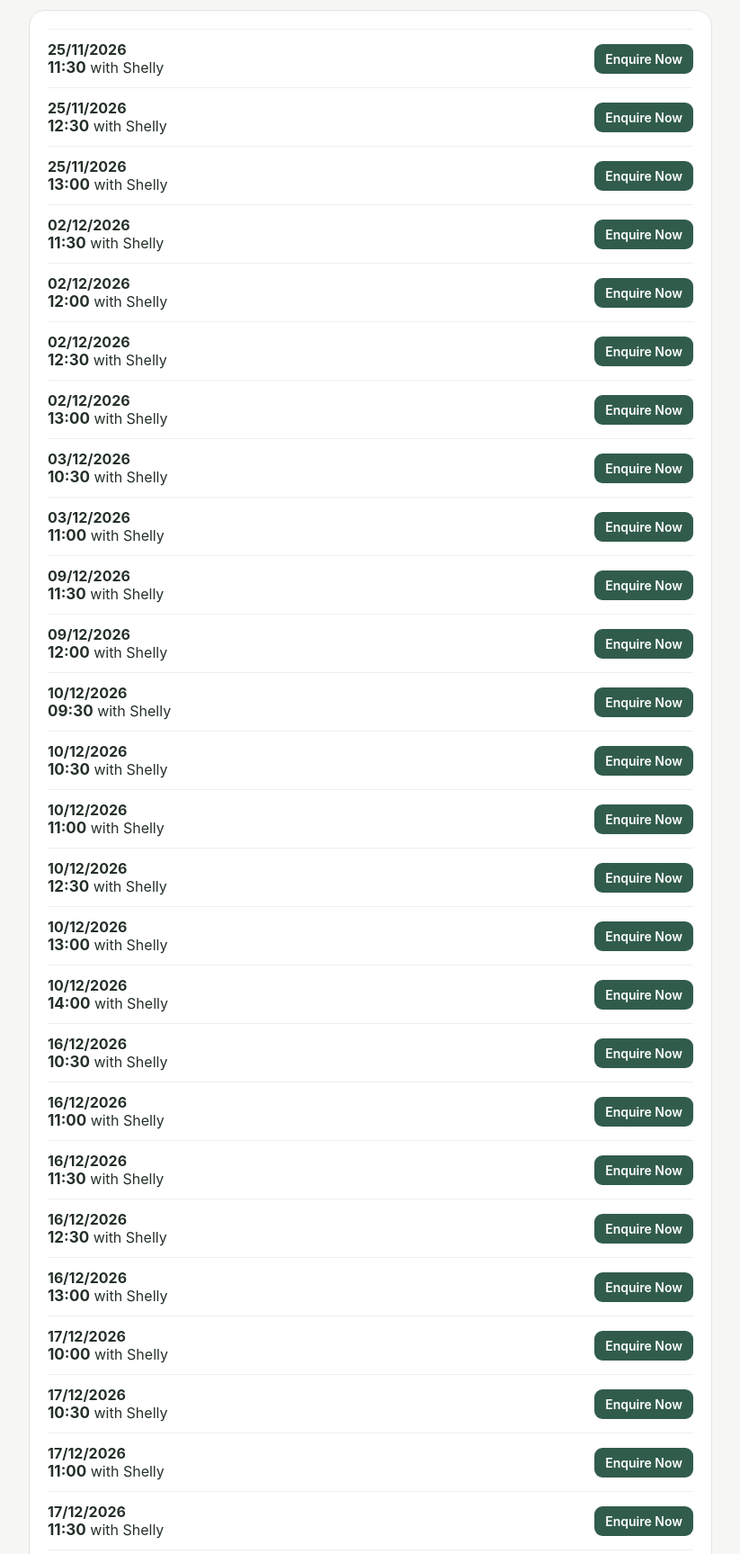
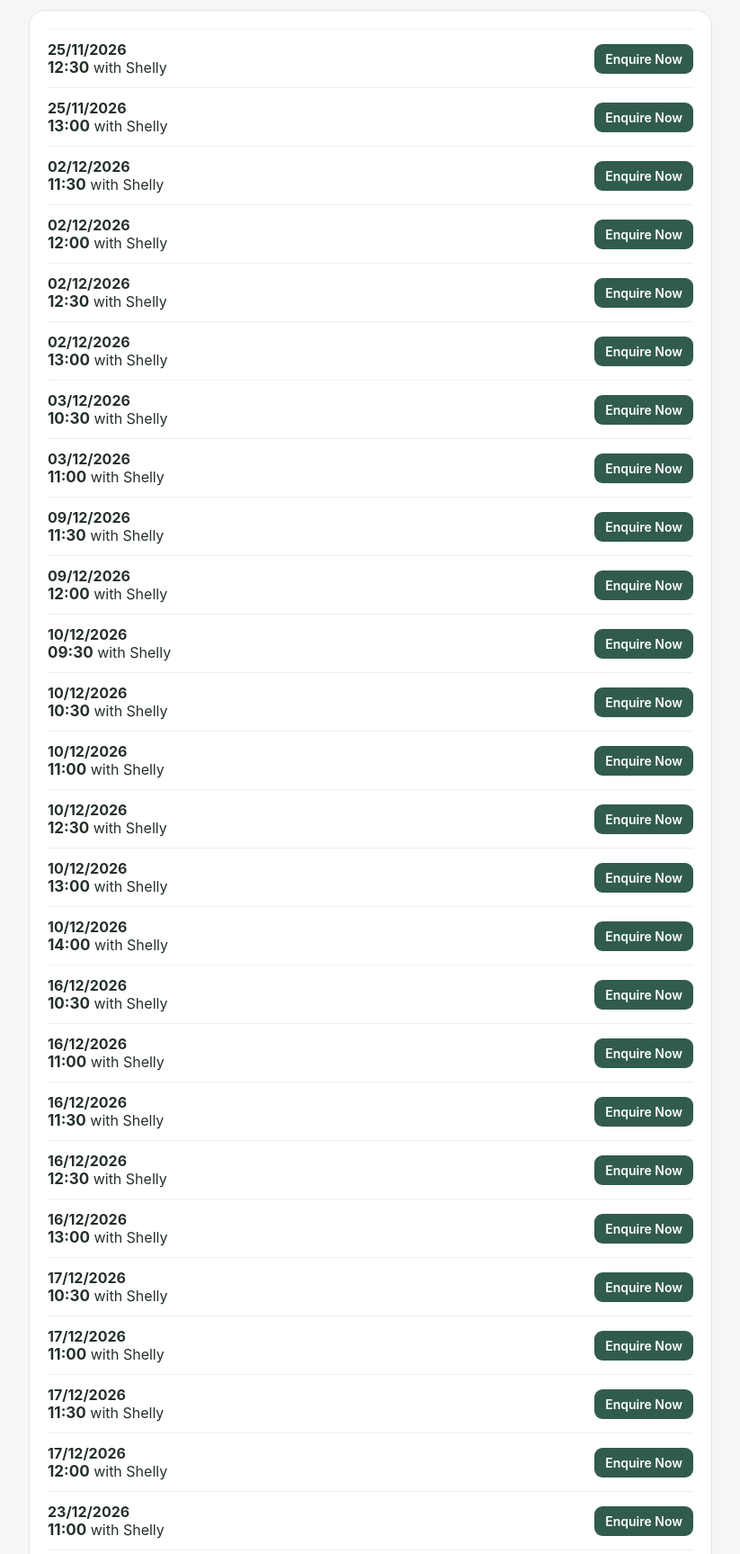
Before and after one commit to WoodFarmWaterTreadmill/treadmill-diary, a plain HTML site: page index.html in a window 1280 px wide. Shown: the part 238-1965 px from the top of the page at 90% size, without its empty margins (228-1051 px from the left). Drawn offline with Linux system fonts and the light colour scheme.

Commit message:
Refresh client availability page for 21 November 2026

```diff
--- a/index.html
+++ b/index.html
@@ -1,8 +1,7 @@
 <!doctype html>
 <html lang="en-GB"><head><meta charset="utf-8"><meta name="viewport" content="width=device-width,initial-scale=1"><title>Wood Farm Hampshire — Treadmill Availability</title>
 <style>body{margin:0;background:#f6f7f5;color:#243028;font-family:-apple-system,BlinkMacSystemFont,"Segoe UI",sans-serif}main{max-width:760px;margin:auto;padding:28px 16px 50px}header,section{background:#fff;border:1px solid #e1e6e1;border-radius:18px;padding:20px;margin-bottom:14px}h1{margin-top:0}.slot{display:grid;grid-template-columns:1fr auto;gap:12px;align-items:center;border-top:1px solid #edf0ed;padding:12px 0}.time{font-weight:700;font-size:17px}.btn{background:#315c4c;color:#fff;text-decoration:none;padding:8px 12px;border-radius:9px;font-weight:600;font-size:14px}</style>
-<!-- Availability refresh: 2026-11-20 --></head><body><main><header><h1>Wood Farm Hampshire</h1><h2>Treadmill Availability</h2><p>Available appointments with Shelly. Choose a time and click Enquire Now to request your booking.</p></header><section><div class="slot"><div><strong>25/11/2026</strong><br><span class="time">11:30</span> with Shelly</div><a class="btn" href="mailto:treadmill@woodfarmhampshire.co.uk?subject=Treadmill%20appointment%20enquiry%20-%2025%2F11%2F2026%2011%3A30&body=I%20would%20like%20to%20enquire%20about%20the%20treadmill%20appointment%20with%20Shelly%20on%2025%2F11%2F2026%20at%2011%3A30.">Enquire Now</a></div>
-<div class="slot"><div><strong>25/11/2026</strong><br><span class="time">12:30</span> with Shelly</div><a class="btn" href="mailto:treadmill@woodfarmhampshire.co.uk?subject=Treadmill%20appointment%20enquiry%20-%2025%2F11%2F2026%2012%3A30&body=I%20would%20like%20to%20enquire%20about%20the%20treadmill%20appointment%20with%20Shelly%20on%2025%2F11%2F2026%20at%2012%3A30.">Enquire Now</a></div>
+<!-- Availability refresh: 2026-11-21 --></head><body><main><header><h1>Wood Farm Hampshire</h1><h2>Treadmill Availability</h2><p>Available appointments with Shelly. Choose a time and click Enquire Now to request your booking.</p></header><section><div class="slot"><div><strong>25/11/2026</strong><br><span class="time">12:30</span> with Shelly</div><a class="btn" href="mailto:treadmill@woodfarmhampshire.co.uk?subject=Treadmill%20appointment%20enquiry%20-%2025%2F11%2F2026%2012%3A30&body=I%20would%20like%20to%20enquire%20about%20the%20treadmill%20appointment%20with%20Shelly%20on%2025%2F11%2F2026%20at%2012%3A30.">Enquire Now</a></div>
 <div class="slot"><div><strong>25/11/2026</strong><br><span class="time">13:00</span> with Shelly</div><a class="btn" href="mailto:treadmill@woodfarmhampshire.co.uk?subject=Treadmill%20appointment%20enquiry%20-%2025%2F11%2F2026%2013%3A00&body=I%20would%20like%20to%20enquire%20about%20the%20treadmill%20appointment%20with%20Shelly%20on%2025%2F11%2F2026%20at%2013%3A00.">Enquire Now</a></div>
 <div class="slot"><div><strong>02/12/2026</strong><br><span class="time">11:30</span> with Shelly</div><a class="btn" href="mailto:treadmill@woodfarmhampshire.co.uk?subject=Treadmill%20appointment%20enquiry%20-%2002%2F12%2F2026%2011%3A30&body=I%20would%20like%20to%20enquire%20about%20the%20treadmill%20appointment%20with%20Shelly%20on%2002%2F12%2F2026%20at%2011%3A30.">Enquire Now</a></div>
 <div class="slot"><div><strong>02/12/2026</strong><br><span class="time">12:00</span> with Shelly</div><a class="btn" href="mailto:treadmill@woodfarmhampshire.co.uk?subject=Treadmill%20appointment%20enquiry%20-%2002%2F12%2F2026%2012%3A00&body=I%20would%20like%20to%20enquire%20about%20the%20treadmill%20appointment%20with%20Shelly%20on%2002%2F12%2F2026%20at%2012%3A00.">Enquire Now</a></div>
@@ -23,7 +22,6 @@
 <div class="slot"><div><strong>16/12/2026</strong><br><span class="time">11:30</span> with Shelly</div><a class="btn" href="mailto:treadmill@woodfarmhampshire.co.uk?subject=Treadmill%20appointment%20enquiry%20-%2016%2F12%2F2026%2011%3A30&body=I%20would%20like%20to%20enquire%20about%20the%20treadmill%20appointment%20with%20Shelly%20on%2016%2F12%2F2026%20at%2011%3A30.">Enquire Now</a></div>
 <div class="slot"><div><strong>16/12/2026</strong><br><span class="time">12:30</span> with Shelly</div><a class="btn" href="mailto:treadmill@woodfarmhampshire.co.uk?subject=Treadmill%20appointment%20enquiry%20-%2016%2F12%2F2026%2012%3A30&body=I%20would%20like%20to%20enquire%20about%20the%20treadmill%20appointment%20with%20Shelly%20on%2016%2F12%2F2026%20at%2012%3A30.">Enquire Now</a></div>
 <div class="slot"><div><strong>16/12/2026</strong><br><span class="time">13:00</span> with Shelly</div><a class="btn" href="mailto:treadmill@woodfarmhampshire.co.uk?subject=Treadmill%20appointment%20enquiry%20-%2016%2F12%2F2026%2013%3A00&body=I%20would%20like%20to%20enquire%20about%20the%20treadmill%20appointment%20with%20Shelly%20on%2016%2F12%2F2026%20at%2013%3A00.">Enquire Now</a></div>
-<div class="slot"><div><strong>17/12/2026</strong><br><span class="time">10:00</span> with Shelly</div><a class="btn" href="mailto:treadmill@woodfarmhampshire.co.uk?subject=Treadmill%20appointment%20enquiry%20-%2017%2F12%2F2026%2010%3A00&body=I%20would%20like%20to%20enquire%20about%20the%20treadmill%20appointment%20with%20Shelly%20on%2017%2F12%2F2026%20at%2010%3A00.">Enquire Now</a></div>
 <div class="slot"><div><strong>17/12/2026</strong><br><span class="time">10:30</span> with Shelly</div><a class="btn" href="mailto:treadmill@woodfarmhampshire.co.uk?subject=Treadmill%20appointment%20enquiry%20-%2017%2F12%2F2026%2010%3A30&body=I%20would%20like%20to%20enquire%20about%20the%20treadmill%20appointment%20with%20Shelly%20on%2017%2F12%2F2026%20at%2010%3A30.">Enquire Now</a></div>
 <div class="slot"><div><strong>17/12/2026</strong><br><span class="time">11:00</span> with Shelly</div><a class="btn" href="mailto:treadmill@woodfarmhampshire.co.uk?subject=Treadmill%20appointment%20enquiry%20-%2017%2F12%2F2026%2011%3A00&body=I%20would%20like%20to%20enquire%20about%20the%20treadmill%20appointment%20with%20Shelly%20on%2017%2F12%2F2026%20at%2011%3A00.">Enquire Now</a></div>
 <div class="slot"><div><strong>17/12/2026</strong><br><span class="time">11:30</span> with Shelly</div><a class="btn" href="mailto:treadmill@woodfarmhampshire.co.uk?subject=Treadmill%20appointment%20enquiry%20-%2017%2F12%2F2026%2011%3A30&body=I%20would%20like%20to%20enquire%20about%20the%20treadmill%20appointment%20with%20Shelly%20on%2017%2F12%2F2026%20at%2011%3A30.">Enquire Now</a></div>
```
